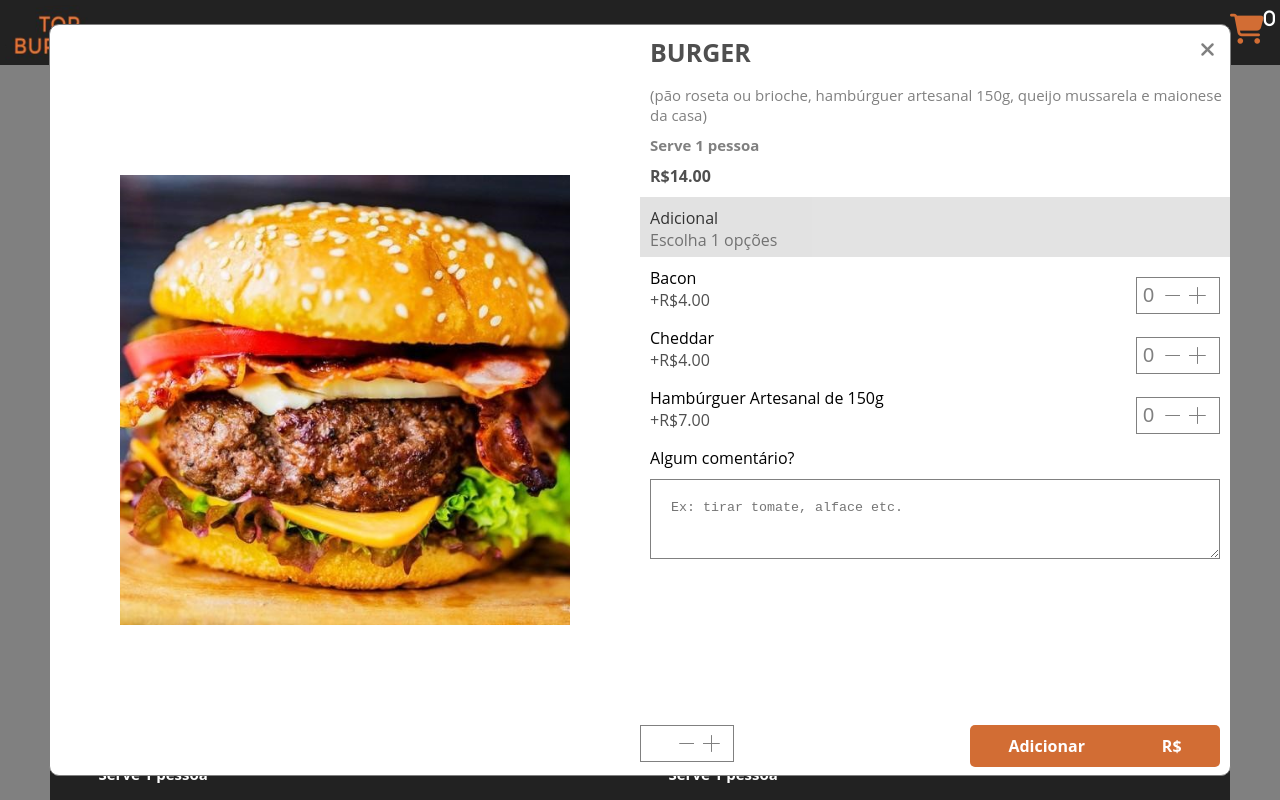
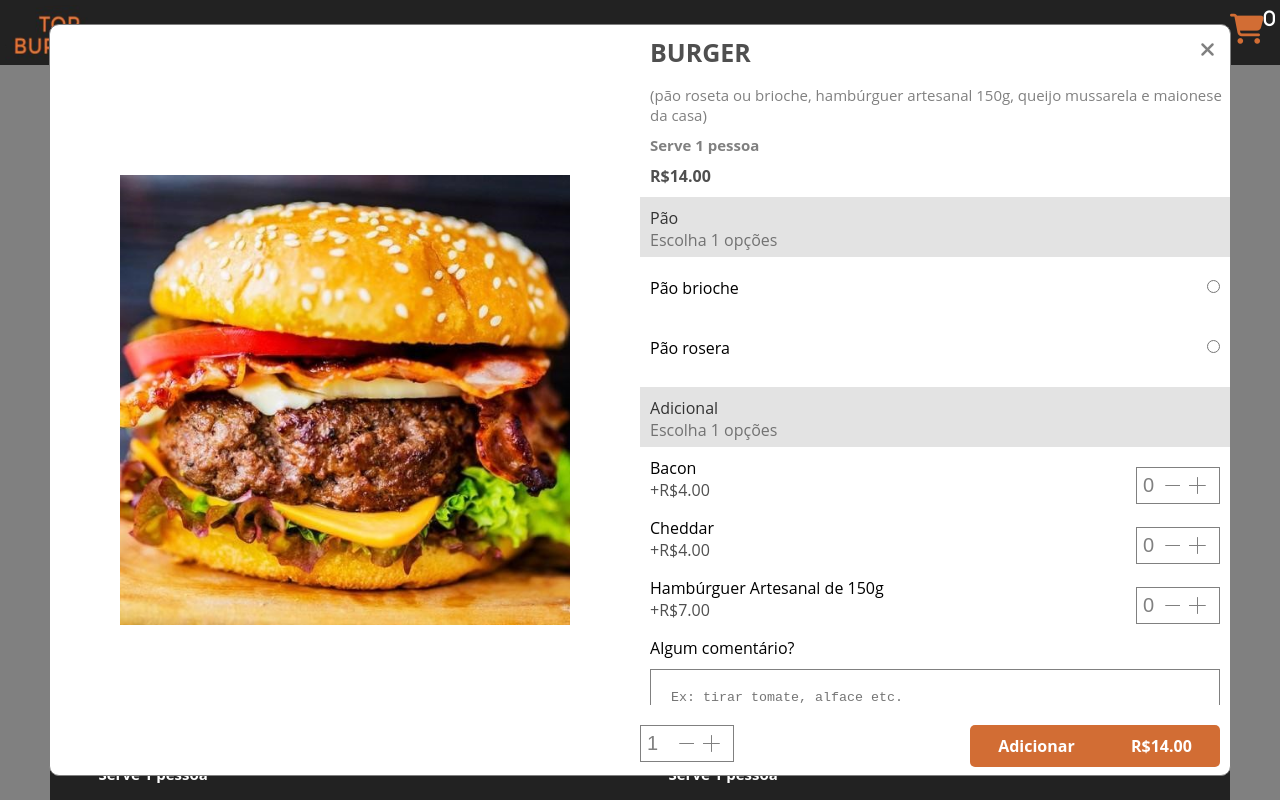
Before and after one commit to JoseEduardoMartins/e-commerce, a Vue app: page /#/ in a window 1280 px wide. Both pictures are taken after a click on the element 355 px from the left and 319 px from the top of the page. Shown: the top 800 px of the page. Built offline with nearby package versions, Linux system fonts and the light colour scheme.

Commit message:
ulgrade product

```diff
--- a/src/components/Home.vue
+++ b/src/components/Home.vue
@@ -26,6 +26,8 @@ export default {
               description: '(pão roseta ou brioche, hambúrguer artesanal 150g, queijo mussarela e maionese da casa)',
               serve: 1,
               value: 14,
+              total: 14,
+              amount: 1,
               choice: [
                 {
                   name: 'Pão',
@@ -34,11 +36,13 @@ export default {
                   itens: [
                     {
                       name: 'Pão brioche',
-                      description: ''
+                      description: '',
+                      value: ''
                     },
                     {
                       name: 'Pão rosera',
-                      description: ''
+                      description: '',
+                      value: ''
                     }
                   ]
                 },
@@ -71,6 +75,8 @@ export default {
               description: '(pão roseta ou brioche, hambúrguer artesanal 150g, cheddar cremoso, queijo mussarela, cebola roxa e maionese da casa)',
               serve: 1,
               value: 16,
+              total: 16,
+              amount: 1,
               choice: [
                 {
                   name: 'Pão',
@@ -116,6 +122,8 @@ export default {
               description: '(pão roseta ou brioche, hambúrguer artesanal 150g, queijo mussarela, alface americano, tomate, cebola roxa e maionese da casa)',
               serve: 1,
               value: 17,
+              total: 17,
+              amount: 1,
               choice: [
                 {
                   name: 'Pão',
@@ -163,6 +171,8 @@ export default {
               '(pão roseta ou brioche, hambúrguer artesanal 150g, ovo frito, queijo mussarela, alface americano, tomate e maionese da casa)',
               serve: 1,
               value: 18,
+              total: 18,
+              amount: 1,
               choice: [
                 {
                   name: 'Pão',
@@ -208,11 +218,13 @@ export default {
               description: '(pão roseta ou brioche, hambúrguer artesanal 150g, bacon, cheddar cremoso, queijo mussarela, alface americano, tomate, cebola roxa e maionese da casa)',
               serve: 1,
               value: 21,
+              total: 21,
+              amount: 1,
               choice: [
                 {
                   name: 'Pão',
                   description: 'Escolha 1 opções',
-                  type: 'option',
+                  type: ' ',
                   itens: [
                     {
                       name: 'Pão brioche',
@@ -253,6 +265,8 @@ export default {
               description: '(pão roseta ou brioche, hambúrguer artesanal 200g, bacon, ovo frito, cheddar cremoso, queijo mussarela, alface americano, tomate, cebola roxa e maionese da casa)',
               serve: 1,
               value: 25,
+              total: 25,
+              amount: 1,
               choice: [
                 {
                   name: 'Pão',
@@ -298,6 +312,8 @@ export default {
               description: '(pão roseta ou brioche, 2 hambúrguer artesanal de 100g cada, cheddar cremoso e maionese da casa)',
               serve: 1,
               value: 20,
+              total: 20,
+              amount: 1,
               choice: [
                 {
                   name: 'Pão',
@@ -349,13 +365,17 @@ export default {
               name: 'Batata de 100g',
               description: 'Porção de 100g de batatas onduladas super crocantes',
               serve: 1,
-              value: 5
+              amount: 1,
+              value: 5,
+              total: 5
             },
             {
               name: 'Batata de 300g',
               description: 'Porção de 300g de batatas onduladas super crocantes',
               serve: 3,
-              value: 15
+              amount: 1,
+              value: 15,
+              total: 15
             }
           ]
         },
@@ -367,6 +387,7 @@ export default {
             {
               name: 'Refrigerante 1,5l',
               value: 10,
+              total: 0,
               serve: 0,
               description: '',
               choice: [
@@ -400,6 +421,7 @@ export default {
             {
               name: 'Refrigerante lata',
               value: 5,
+              total: 0,
               serve: 0,
               description: '',
               choice: [
@@ -439,6 +461,7 @@ export default {
             {
               name: 'Cerveja',
               value: 3,
+              total: 0,
               serve: 0,
               description: '',
               choice: [
@@ -473,6 +496,7 @@ export default {
               name: 'Água',
               value: 3,
               serve: 0,
+              total: 0,
               description: '',
               choice: [
                 {
--- a/src/components/product.vue
+++ b/src/components/product.vue
@@ -18,6 +18,21 @@
                 </div>
                 <div class="body_value info">R${{produce.value.toFixed(2)}}</div>
                 <div v-for="choice in produce.choice"  :key="choice.name">
+                  <div v-if="choice.type == 'option'">
+                    <div class="body_item main">
+                      <div class="body_container">
+                        <div class="container_title">{{choice.name}}</div>
+                        <div class="container_sub-title">{{choice.description}}</div>
+                      </div>
+                    </div>
+                    <div v-for="item in choice.itens" :key="item.name" class="body_item ">
+                      <div class="bread">
+                        <label class="container_title">{{item.name}}</label>
+                        <div class="container_title" v-if="item.description !== ''">{{item.description}}</div>
+                        <input class="bread_input" type="radio" v-model="choici" name="option" :value="item.name">
+                      </div>
+                    </div>
+                  </div>
                   <div v-if="choice.type == 'additional'">
                     <div class="body_item main">
                       <div class="body_container">
@@ -30,7 +45,7 @@
                         <div class="container_title">{{item.name}}</div>
                         <div class="container_title" v-if="item.description !== ''">{{item.description}}</div>
                         <div class="container_sub-title">+R${{item.value.toFixed(2)}}</div>
-                        <input class="container_number additional" @click="addTotal()" v-model.number="item.amount" type="number" max="2" min="0">
+                        <input class="container_number additional" @click="addTotal(item.value, item.amount)" v-model.number="item.amount" type="number" max="2" min="0">
                       </div>
                     </div>
                   </div>
@@ -41,10 +56,10 @@
                 </div>
             </div>
             <div class="body_footer">
-                <input class="container_number plus" @click="addTotal()" v-model.number="produce.amount" type="number" min="1">
+                <input class="container_number plus" type="number" min="1" @click="addTotal()" v-if="produce.amount !== undefined" v-model.number="produce.amount">
                 <div class="footer_add" @click="addProduct()">
                     <div class="footer_add_text">Adicionar</div>
-                    <div class="footer_add_text">R${{produce.total}}</div>
+                    <div class="footer_add_text">R${{produce.total.toFixed(2)}}</div>
                 </div>
             </div>
         </div>
@@ -56,8 +71,9 @@
 export default {
   data () {
     return {
-      produce: this.product,
-      amount: 0
+      produce: Object.assign(this.product),
+      amount: 0,
+      choici: ''
     }
   },
   methods: {
@@ -82,13 +98,19 @@ export default {
       }
     },
     addTotal () {
-      this.food.total = this.food.value
-      if (this.arrayAdditional !== undefined) {
-        for (let i = 0; i < this.arrayAdditional.length; i++) {
-          this.food.total += this.arrayAdditional[i].amount * this.arrayAdditional[i].value
+      (this.produce.amount !== undefined) ? this.produce.total = this.produce.value : this.produce.total = 0
+      if (this.produce.choice !== undefined) {
+        for (let i = 0; i < this.produce.choice.length; i++) {
+          if (this.produce.choice[i].type === 'additional') {
+            for (let j = 0; j < this.produce.choice[i].itens.length; j++) {
+              this.produce.total += this.produce.choice[i].itens[j].value * this.produce.choice[i].itens[j].amount
+            }
+          }
         }
       }
-      this.food.total *= this.food.amount
+      if (this.produce.amount !== undefined) {
+        this.produce.total *= this.produce.amount
+      }
     }
   },
   props: {
```
